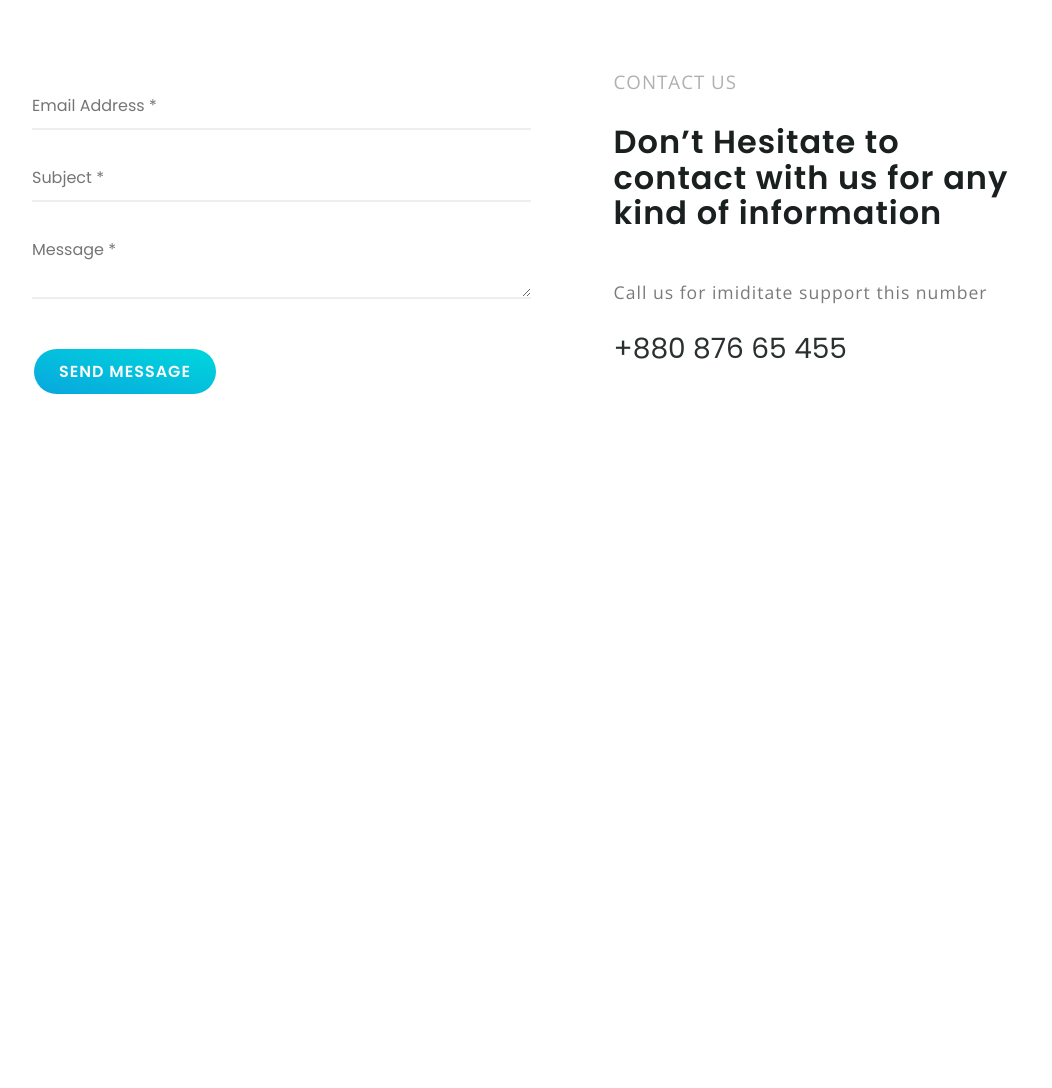
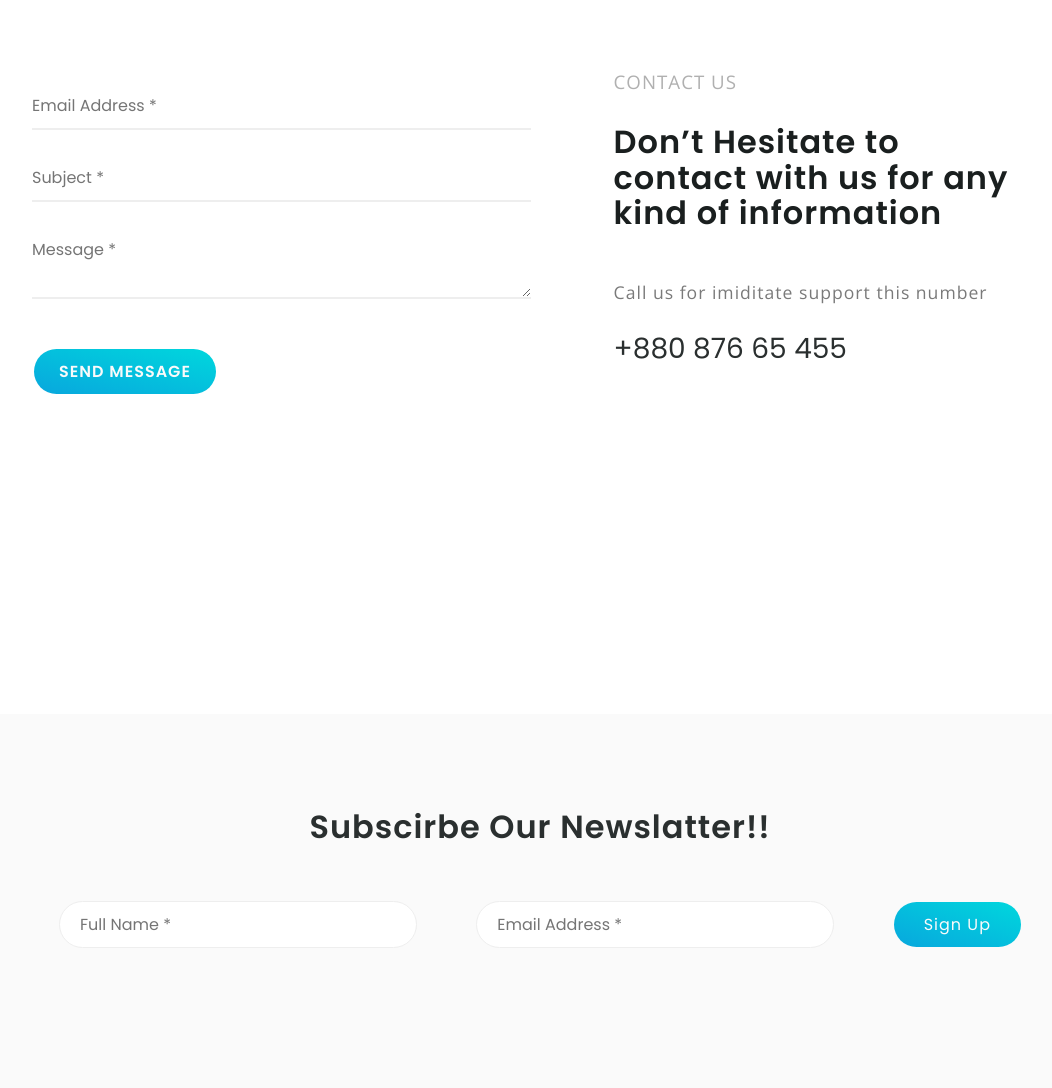
Before and after one commit to tylersai/app-marketing, a plain HTML site: page index.html in a window 1280 px wide. Shown: the part 4114-5202 px from the top of the page, without its empty margins (100-1152 px from the left). Before the commit the page ends 4828 px from the top, so only its background shows below. Drawn offline with nearby package versions, Linux system fonts and the light colour scheme.

Commit message:
Newsletter signup

```diff
--- a/css/style.css
+++ b/css/style.css
@@ -520,3 +520,35 @@ input:focus::placeholder, textarea:focus::placeholder{
 section.contact .boostup-wrap {
   padding: 7vmin 5vmin;
 }
+
+footer {
+  padding: 7vw;
+  background-color: #fafafa;
+}
+
+.newsletter {
+  display: flex;
+  flex-wrap: wrap;
+  justify-content: space-evenly;
+  align-items: center;
+  padding: 40px 20px;
+}
+
+.newsletter > input {
+  padding: 10px 20px;
+  border: 1px solid #eee;
+  border-radius: 35px;
+  margin: 10px;
+  transition: all 300ms ease-out;
+}
+
+.newsletter > input:focus {
+  border-color: var(--green);
+}
+
+.newsletter > input[type="submit"] {
+  color: var(--white);
+  padding: 10px 30px;
+  border: none;
+  cursor: pointer;
+}
--- a/index.html
+++ b/index.html
@@ -193,5 +193,13 @@
         </div>
       </div>
     </section>
+    <footer>
+      <h1 class="text-darkgray text-center">Subscirbe Our Newslatter!!</h1>
+      <form class="newsletter">
+        <input type="text" placeholder="Full Name *"/>
+        <input type="email" placeholder="Email Address *"/>
+        <input type="submit" class="btn learn-more reverse-gradient" value="Sign Up"/>
+      </form>
+    </footer>
   </body>
 </html>
```
